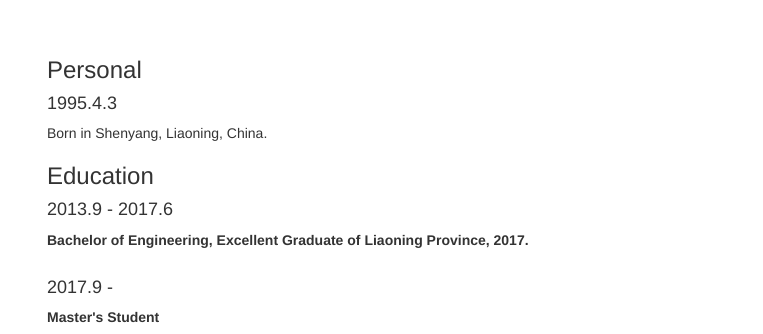
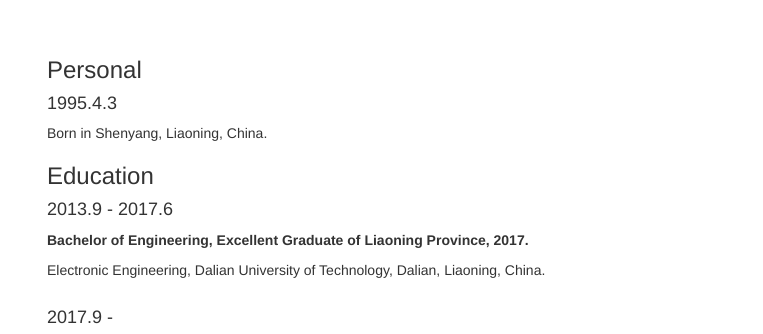
Before and after one commit to guansanghai/guansanghai.github.io, a plain HTML site: page index.html in a window 1280 px wide. Shown: the part 466-800 px from the top of the page, without its empty margins (258-1021 px from the left). Drawn offline with Linux system fonts and the light colour scheme; files whose address does not match are found by name.

Commit message:
Update personal information

```diff
--- a/index.html
+++ b/index.html
@@ -74,8 +74,10 @@
         <nav>
           <ul class="nav nav-pills pull-right">
             <li role="presentation" class="active"><a href="index.html">Home</a></li>
+            <!--
             <li role="presentation"><a href="research.html">Research</a></li>
             <li role="presentation"><a href="timeline.html">Timeline</a></li>
+          -->
           </ul>
         </nav>
         <h3 class="text-muted">
@@ -151,6 +153,7 @@
           <h3>Education</h3>
           <h4>2013.9 - 2017.6</h4>
           <p><strong>Bachelor of Engineering, Excellent Graduate of Liaoning Province, 2017.</strong></p>
+          <p>Electronic Engineering, Dalian University of Technology, Dalian, Liaoning, China.</p>
           <h4>2017.9 - </h4>
           <p><strong>Master's Student</strong></p>
           <p>Information and Communications Engineering, Tsinghua University, Beijing, China.</p>
```
